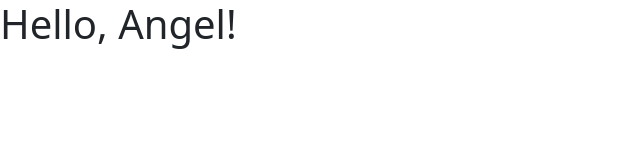
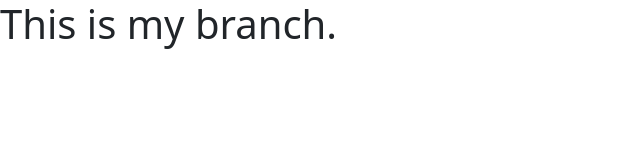
Before and after one commit to Angelpantoja1/CSAGithub2, a plain HTML site: page index.html in a window 1280 px wide. Shown: the whole page, without its empty margins (0-640 px from the left). Drawn offline with nearby package versions, Linux system fonts and the light colour scheme.

Commit message:
Made another edit to my branch.

```diff
--- a/index.html
+++ b/index.html
@@ -11,7 +11,7 @@
     <title>Hello, world!</title>
   </head>
   <body>
-    <h1>Hello, Angel!</h1>
+    <h1>This is my branch.</h1>
 
     <!-- Optional JavaScript; choose one of the two! -->
 
```
